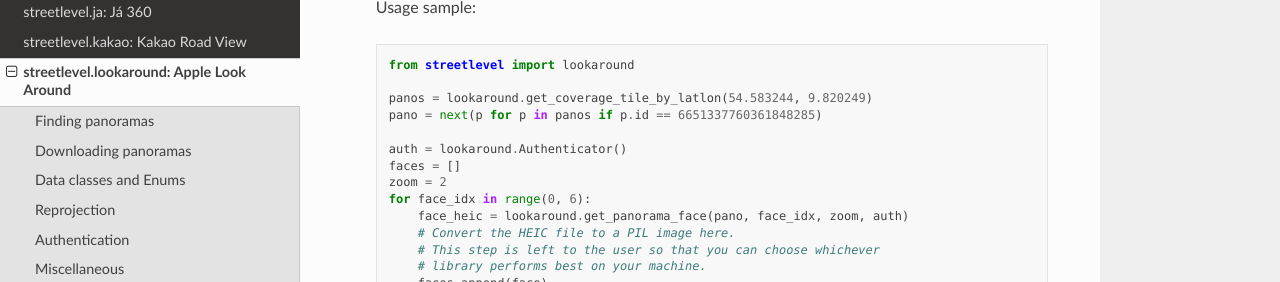
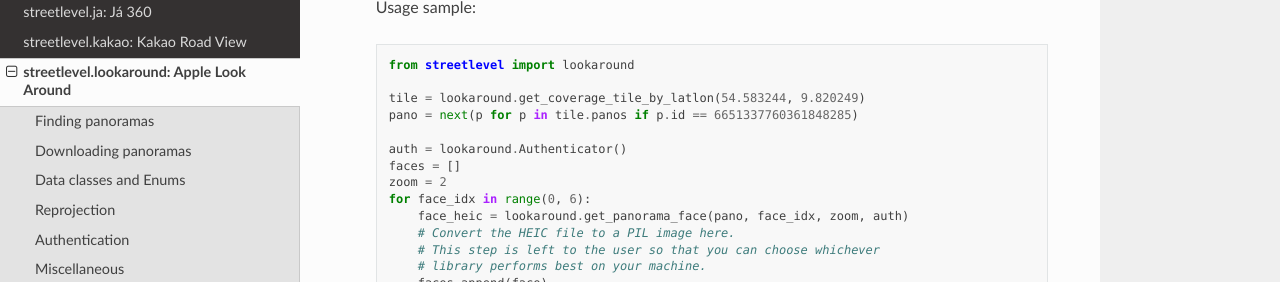
Before and after one commit to sk-zk/streetlevel, a Sphinx documentation site: the page built from docs/streetlevel.lookaround.rst, in a window 1280 px wide and 900 px high, scrolled down 2803 px, cut to the strip 169-451 px from the top of the window. Built offline with Sphinx 7.4.7 and the Read the Docs theme 3.1.0, drawn with Linux system fonts in a browser that asks for light colours; pages that are not in the unit, such as notebooks, are missing from menus.

Commit message:
[Look Around] Update sample

```diff
--- a/docs/streetlevel.lookaround.rst
+++ b/docs/streetlevel.lookaround.rst
@@ -112,8 +112,8 @@
 
       from streetlevel import lookaround
 
-      panos = lookaround.get_coverage_tile_by_latlon(54.583244, 9.820249)
-      pano = next(p for p in panos if p.id == 6651337760361848285)
+      tile = lookaround.get_coverage_tile_by_latlon(54.583244, 9.820249)
+      pano = next(p for p in tile.panos if p.id == 6651337760361848285)
 
       auth = lookaround.Authenticator()
       faces = []
```
